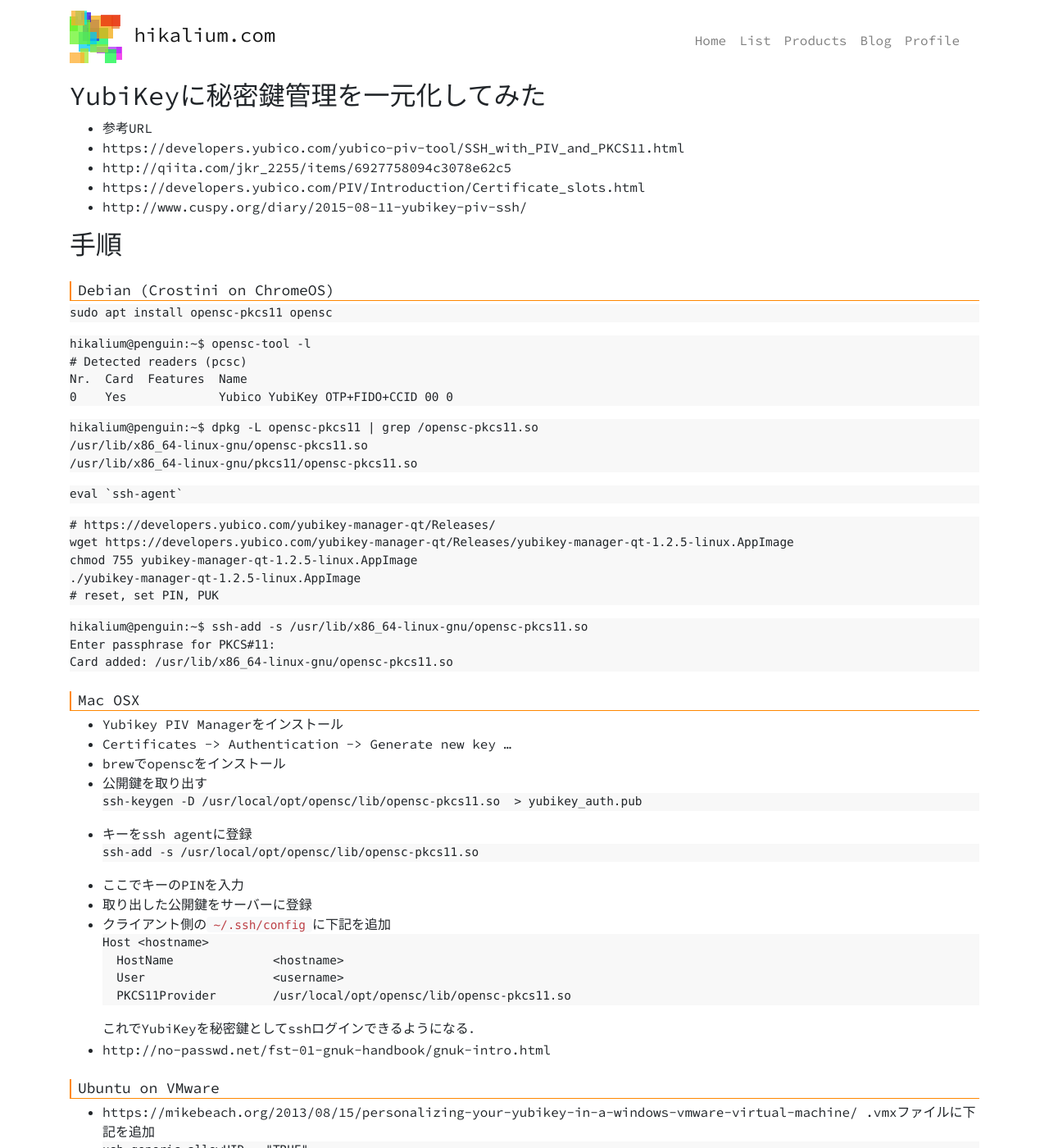
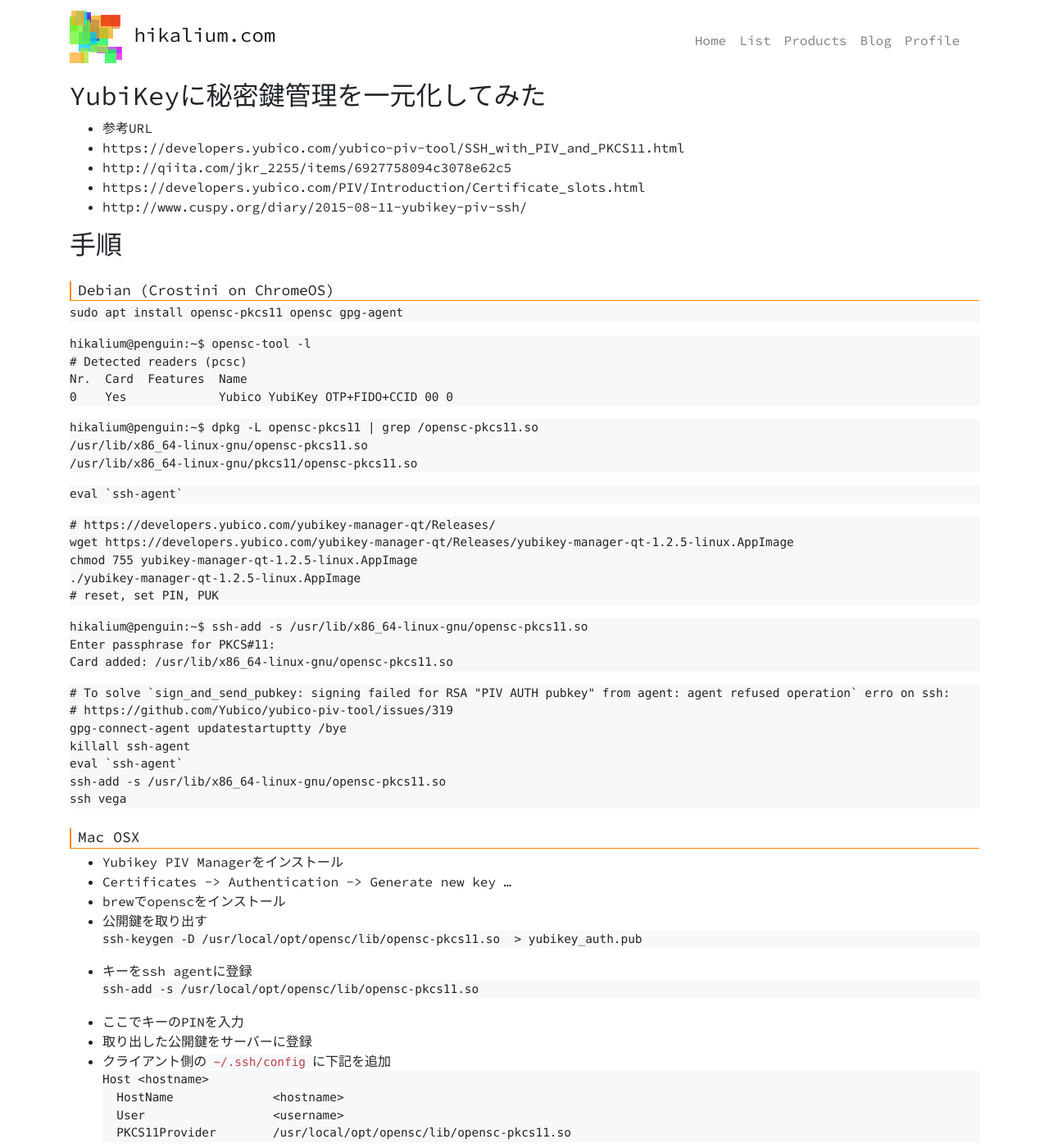
Before and after one commit to hikalium/hikalium.com, a Jekyll site: the page built from pages/note/yubikey.md, in a window 1280 px wide and 1400 px high. Shown: the whole window at 82% size. Built offline with Jekyll 4.4.1, drawn with Linux system fonts in a browser that asks for light colours; our own code applies the rules of GitHub Pages for plain Markdown files.

Commit message:
Update yubikey.md

````diff
--- a/pages/note/yubikey.md
+++ b/pages/note/yubikey.md
@@ -10,7 +10,7 @@
 ### Debian (Crostini on ChromeOS)
 
 ```
-sudo apt install opensc-pkcs11 opensc
+sudo apt install opensc-pkcs11 opensc gpg-agent
 ```
 
 ```
@@ -43,6 +43,18 @@ hikalium@penguin:~$ ssh-add -s /usr/lib/x86_64-linux-gnu/opensc-pkcs11.so
 Enter passphrase for PKCS#11:
 Card added: /usr/lib/x86_64-linux-gnu/opensc-pkcs11.so
 ```
+
+
+```
+# To solve `sign_and_send_pubkey: signing failed for RSA "PIV AUTH pubkey" from agent: agent refused operation` erro on ssh:
+# https://github.com/Yubico/yubico-piv-tool/issues/319
+gpg-connect-agent updatestartuptty /bye
+killall ssh-agent
+eval `ssh-agent`
+ssh-add -s /usr/lib/x86_64-linux-gnu/opensc-pkcs11.so
+ssh vega
+```
+
 
 
 
````
